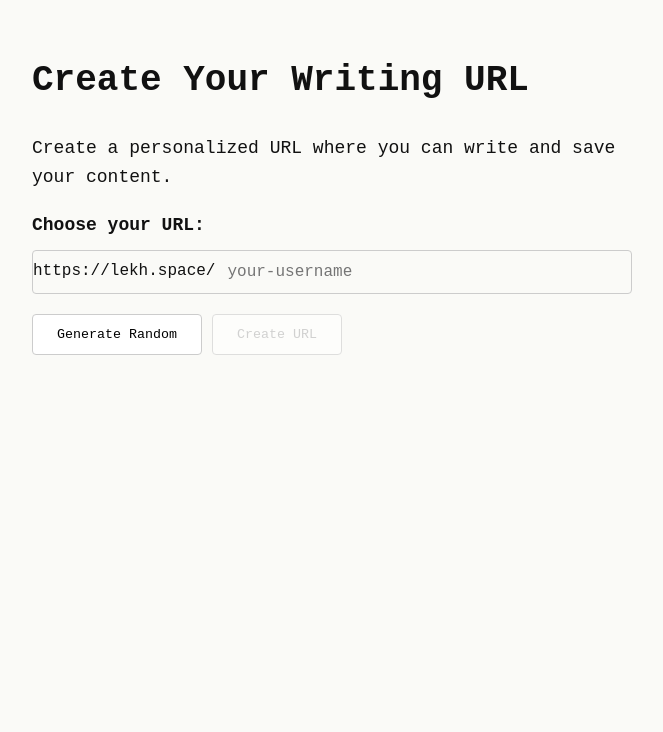
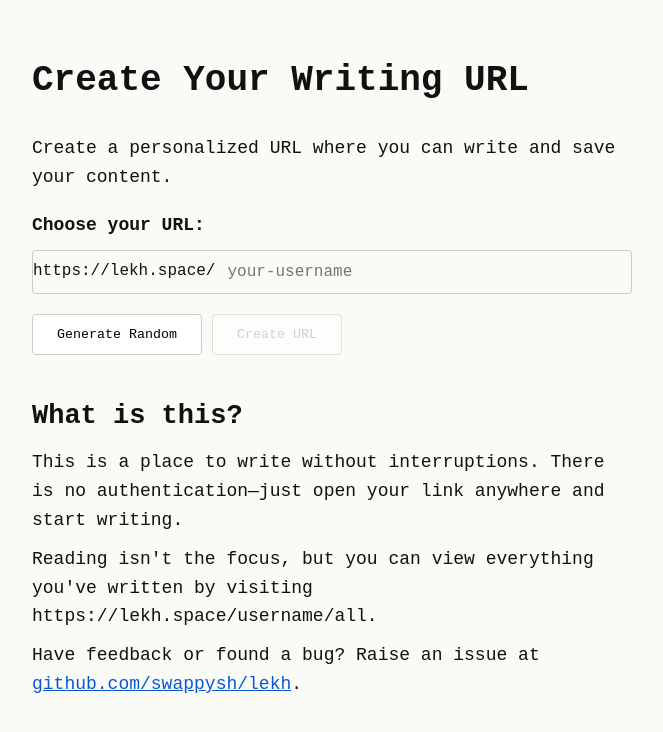
Before and after one commit to swappysh/lekh, a Next.js app: page / in a window 1280 px wide. Shown: the top 732 px of the page, without its empty margins (308-971 px from the left). Built offline with nearby package versions, Linux system fonts and the light colour scheme; no server answers.

Commit message:
Add help section to main page (#11)
* Add help section to main page

* Update index.js

```diff
--- a/pages/index.js
+++ b/pages/index.js
@@ -146,6 +146,22 @@
         </div>
       )}
 
+      <section className="help">
+        <h2>What is this?</h2>
+        <p>
+          This is a place to write without interruptions. There is no
+          authentication—just open your link anywhere and start writing.
+        </p>
+        <p>
+          Reading isn't the focus, but you can view everything you've written by
+          visiting https://lekh.space/username/all.
+        </p>
+        <p>
+          Have feedback or found a bug? Raise an issue at{' '}
+          <a href="https://github.com/swappysh/lekh">github.com/swappysh/lekh</a>.
+        </p>
+      </section>
+
       <style jsx global>{`
         body {
           background: #FAFAF7;
@@ -272,6 +288,18 @@
           color: #721c24;
         }
 
+        .help {
+          margin-top: 40px;
+        }
+
+        .help h2 {
+          margin-bottom: 10px;
+        }
+
+        .help p {
+          margin: 0 0 10px 0;
+        }
+
         @media (prefers-color-scheme: dark) {
           .url-preview {
             border-color: #555;
```
